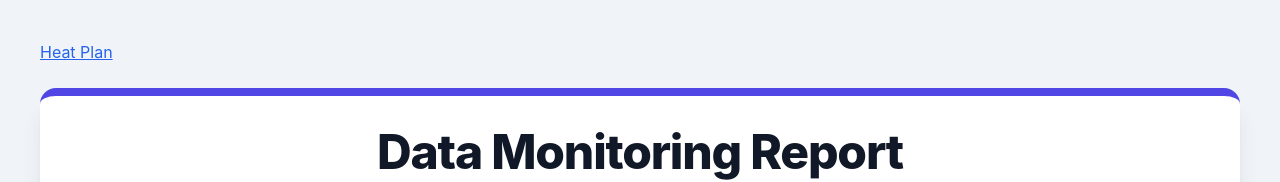
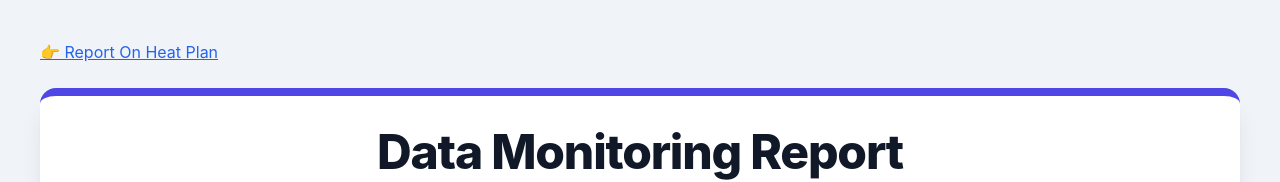
Before and after one commit to deepaklz/monitoring_report_1nov-27nov-2025, a plain HTML site: page index.html in a window 1280 px wide. Shown: the top 182 px of the page. Drawn offline with nearby package versions, Linux system fonts and the light colour scheme.

Commit message:
Update Menu Name

```diff
--- a/index.html
+++ b/index.html
@@ -72,7 +72,7 @@
 
 <div class="container mx-auto">
         <nav class="flex gap-4 mb-6 text-blue-600">
-            <a class="underline" href="./insights-actionable/">Heat Plan</a>
+            <a class="underline" href="./insights-actionable/">👉 Report On Heat Plan</a>
         </nav>
 
 
```
